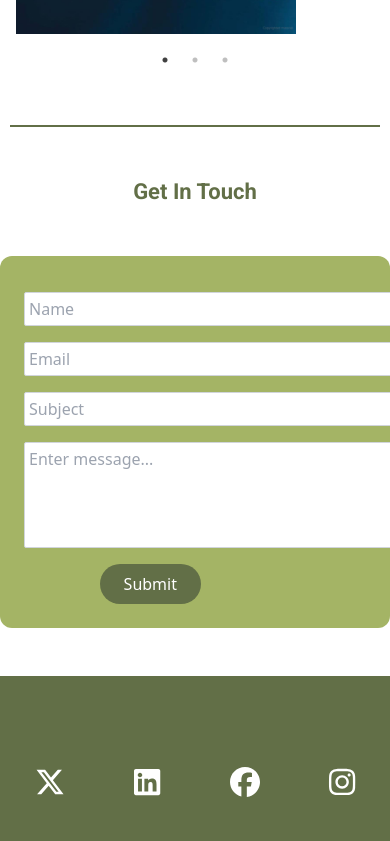
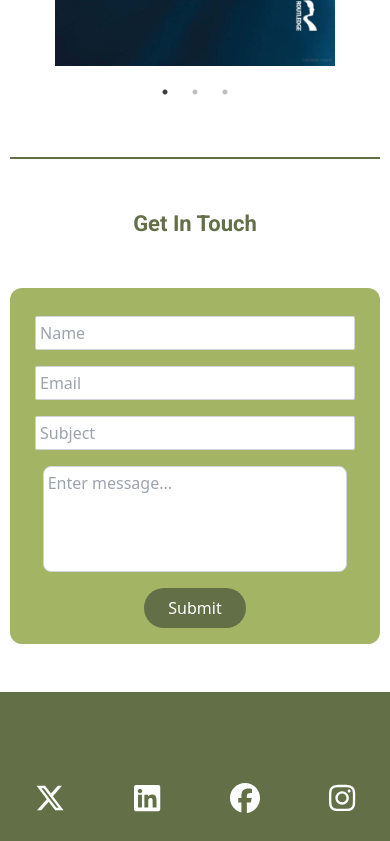
Before and after one commit to JoshCodedit/joy-site, a React (Vite) app: page / in a window 390 px wide. Shown: the part 3158-3999 px from the top of the page. Built offline with nearby package versions, Linux system fonts and the light colour scheme; a web font is replaced by a local one.

Commit message:
Responsnive contact form

```diff
--- a/src/components/AllPublications.jsx
+++ b/src/components/AllPublications.jsx
@@ -25,15 +25,15 @@ export default function AllPublications() {
   }
 
   return (
-    <div className="mb-20">
+    <div className="my-20">
       <h2 className="section-header text-center my-12">All Publications</h2>
 
       {/* Mobile Carousel */}
-      <div className="block sm:hidden">
+      <div className="block sm:hidden ">
         {publications.length > 0 && (
           <Slider {...settings}>
             {publications.map((publication) => (
-              <div key={publication.id} className="px-4">
+              <div key={publication.id} className="px-4 ">
                 <Publication
                   title={publication.title}
                   cover={publication.cover}
@@ -47,7 +47,7 @@ export default function AllPublications() {
       </div>
 
       {/* Desktop Grid */}
-      <div className="hidden sm:flex sm:justify-between sm:w-[1200px] sm:m-auto">
+      <div className="hidden sm:flex sm:justify-between sm:w-[1400px] sm:m-auto">
         {publications.map((publication) => (
           <Publication
             key={publication.id}
--- a/src/components/ContactForm.jsx
+++ b/src/components/ContactForm.jsx
@@ -1,18 +1,30 @@
 export default function ContactForm() {
   return (
-    <div className="bg-secondaryGreen rounded-xl p-6 w-full max-w-3xl mx-auto">
-      <form className="flex flex-col space-y-4">
-        <input type="text" placeholder="Name" className="form-input mt-3" />
-        <input type="email" placeholder="Email" className="form-input" />
-        <input type="text" placeholder="Subject" className="form-input" />
+    <div className="bg-secondaryGreen rounded-xl p-4 sm:p-6 w-[95%] sm:w-full max-w-3xl mx-auto">
+      <form className="flex flex-col space-y-4  ">
+        <input
+          type="text"
+          placeholder="Name"
+          className="form-input mt-3 w-[90%] max-w-xs rounded-lg sm:max-w-md"
+        />
+        <input
+          type="email"
+          placeholder="Email"
+          className="form-input w-[90%] max-w-xs rounded-lg sm:max-w-md"
+        />
+        <input
+          type="text"
+          placeholder="Subject"
+          className="form-input w-[90%] max-w-xs rounded-lg sm:max-w-md"
+        />
         <textarea
           placeholder="Enter message..."
           rows="4"
-          className="p-1 w-96 mx-auto rounded-sm border border-gray-300 focus:outline-none resize-none"
+          className="p-1 w-[90%] mx-auto max-w-xs sm:max-w-sm rounded-lg border border-gray-300 focus:outline-none resize-none"
         />
         <button
           type="submit"
-          className="bg-primaryGreen text-white px-6 ml-auto mr-[165px] py-2 rounded-full w-fit  mt-4 hover:bg-[#3d4b2b] transition"
+          className="bg-primaryGreen text-white px-6 py-2 rounded-full w-fit mt-4 hover:bg-[#3d4b2b] transition self-center sm:self-end sm:mr-[22%]"
         >
           Submit
         </button>
--- a/src/components/Publication.jsx
+++ b/src/components/Publication.jsx
@@ -8,7 +8,7 @@ export default function Publication(props) {
       : props.summary;
 
   return (
-    <div className="relative w-[280px] group cursor-pointer">
+    <div className="relative w-[280px] mx-auto group cursor-pointer">
       <img
         src={props.cover}
         alt={props.title}
```
